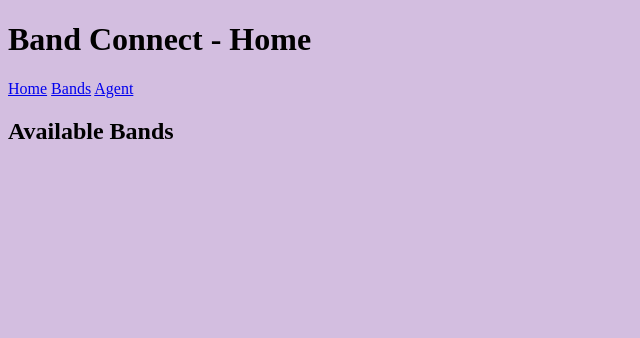
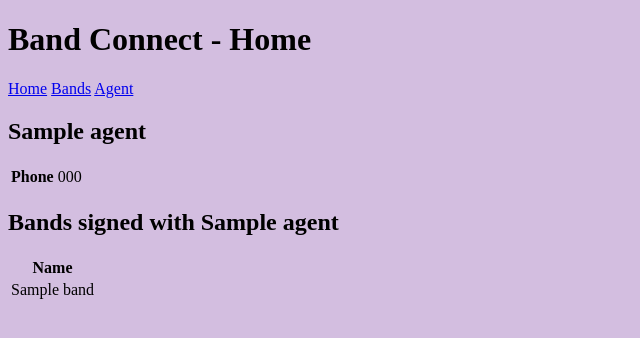
Before and after one commit to echolocate/band-connect, a Flask app: page / in a window 1280 px wide. Shown: the top 338 px of the page, without its empty margins (0-640 px from the left). Run offline with Flask 2, Linux system fonts and the light colour scheme; a database or web service that is not in the repository returns one stand-in record (values such as "Sample title"); data that the repository does not hold is empty.

Commit message:
added templates html pages

```diff
--- a/frontend/application/routes.py
+++ b/frontend/application/routes.py
@@ -3,14 +3,30 @@
 from flask import render_template, request, redirect, url_for, jsonify
 import requests
 
-backend_host = "bc-app_backend:5000"
+backend = "bc-app_backend:5000"
 
-@app.route('/')
-@app.route('/home')
+@app.route('/', methods=['GET'])
 def home():
-    all_bands = requests.get(f"http://{backend_host}/read/allBands").json()
-    app.logger.info(f"Band: {all_bands}")
-    return render_template('index.html', title="Home")
+    agents = requests.get(f"http://{backend}/read/allAgents").json()["agents"]
+    return render_template('index.html', title="Home", agents=agents)
+
+@app.route('/create/agent', methods=['GET','POST'])
+def create_agent():
+    form = AgentForm()
+
+    if request.method == "POST":
+        response = requests.post(
+            f"http://{backend}/create/agent",
+            json={
+                "name": form.name.data,
+                "phone": form.phone.data
+            }
+        )
+        app.logger.info(f"Response: {response.text}")
+        return redirect(url_for('home'))
+
+    return render_template("create_agent.html", title="Add agent", form=form)
+
 
 @app.route('/create/band', methods=['GET','POST'])
 def create_band():
--- a/frontend/application/templates/index.html
+++ b/frontend/application/templates/index.html
@@ -1,17 +1,25 @@
 {% extends "layout.html" %}
 {% block body %}
+    {% for agent in agents %}
+    <table>
+        <h2>{{ agent["name"] }}</h2>
+        <tr>
+            <td><b>Phone</b></td>
+            <td>{{ agent["phone"] }}</td>
+        </tr>
+    </table>
 
-    <h2>Available Bands</h2>
-    {% for band in all_bands %}
-    {# {% if band["signed"] == False %} #}
-        <p>
-            Band ID: {{ band["id"] }}<br>
-            Band Name: {{ band["name"] }}<br>
-            <!--<a href="{{ url_for('update_band', id=band.id) }}">Edit</a> -->
-            <a href="{{ url_for('delete_band', id=band.id) }}">Sign</a>
-            <!-- <a href="{{ url_for('contact_band', id=task.id) }}">Contact</a> -->
-        </p>
-    {# {% endif %} #}
+    <h2>Bands signed with {{ agent["name"] }}</h2>
+    <table>
+        <tr>
+            <th>Name</th>
+        </tr>
+        {% for band in agent["bands"] %}
+        <tr>
+            <td>{{ band["name"] }}</td>
+        </tr>
+        {% endfor %}
+    </table>
+
     {% endfor %}
-
 {% endblock body %}
--- a/frontend/application/templates/layout.html
+++ b/frontend/application/templates/layout.html
@@ -1,15 +1,13 @@
 <!DOCTYPE html>
 <html>
     <head>
-        <title>Band Connect - {{ title }}</title>
+        <title>Band Connect</title>
     </head>
     <body style="background-color: rgb(211, 190, 224);">
         <h1>Band Connect - {{ title }}</h1>
-        <p>
-            <a href="{{ url_for('home') }}">Home</a>
-            <a href="{{ url_for('create_band') }}">Bands</a>
-            <a href="{{ url_for('create_agent') }}">Agent</a>
-        </p>
+        <a href="{{ url_for('home') }}">Home</a>
+        <a href="{{ url_for('create_band') }}">Bands</a>
+        <a href="{{ url_for('create_agent') }}">Agent</a>
         {% block body %}
         {% endblock body %}
     </body>
```
Also changed, not shown: frontend/application/templates/create_agent.html (added, +19 -0 lines), frontend/application/templates/update_task.html (deleted, +0 -14 lines).
